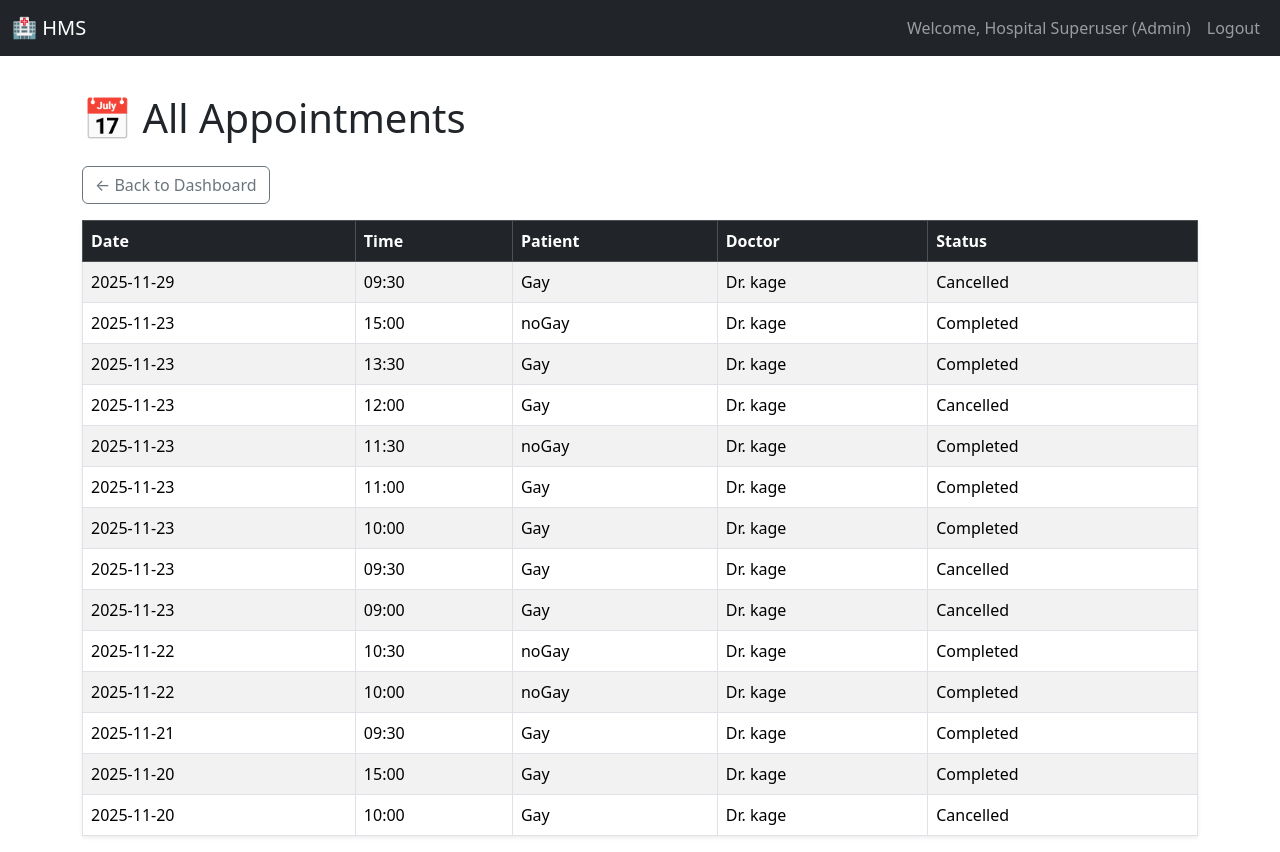
After one commit to ShivamHirwani/Hospital_Management, a Flask app: page /admin/appointments in a window 1280 px wide. The commit adds this page. Run offline with Flask 3, Linux system fonts and the light colour scheme; a user stored in the database is signed in.

Commit message:
modified:   app.py  	modified:   instance/hms.db  	new file:   templates/admin_all_appointments.html  	modified:   templates/admin_dashboard.html

```diff
--- a/app.py
+++ b/app.py
@@ -150,6 +150,20 @@ def admin_dashboard():
         'upcoming_appointments': upcoming_appointments
     }
     return render_template('admin_dashboard.html', **context)
+
+@app.route('/admin/appointments')
+@role_required('Admin')   # only admin can view this page
+def admin_all_appointments():
+    # Fetch every appointment from the database
+    appointments = Appointment.query.order_by(
+        Appointment.date.desc(),
+        Appointment.time.desc()
+    ).all()
+
+    return render_template(
+        'admin_all_appointments.html',
+        appointments=appointments
+    )
 
 # --- ADMIN APPOINTMENT MANAGEMENT (Cancel/Update) ---
 
--- /dev/null
+++ b/templates/admin_all_appointments.html
@@ -0,0 +1,38 @@
+{% extends "base.html" %}
+{% block title %}All Appointments | Admin{% endblock %}
+{% block content %}
+
+<h1 class="mb-4">📅 All Appointments</h1>
+
+<a href="{{ url_for('admin_dashboard') }}" class="btn btn-outline-secondary mb-3">← Back to Dashboard</a>
+
+{% if appointments %}
+<table class="table table-bordered table-striped shadow-sm">
+    <thead class="table-dark">
+        <tr>
+            <th>Date</th>
+            <th>Time</th>
+            <th>Patient</th>
+            <th>Doctor</th>
+            <th>Status</th>
+        </tr>
+    </thead>
+
+    <tbody>
+        {% for appt in appointments %}
+        <tr>
+            <td>{{ appt.date }}</td>
+            <td>{{ appt.time }}</td>
+            <td>{{ appt.patient.user.name }}</td>
+            <td>Dr. {{ appt.doctor.user.name }}</td>
+            <td>{{ appt.status }}</td>
+        </tr>
+        {% endfor %}
+    </tbody>
+</table>
+
+{% else %}
+<div class="alert alert-info">No appointments found in the system.</div>
+{% endif %}
+
+{% endblock %}
--- a/templates/admin_dashboard.html
+++ b/templates/admin_dashboard.html
@@ -29,7 +29,7 @@
             <div class="card-header">Total Appointments</div>
             <div class="card-body">
                 <h2 class="card-title">{{ total_appointments }}</h2>
-                <a href="#" class="btn btn-light btn-sm mt-2">View All Appointments</a>
+<a href="{{ url_for('admin_all_appointments') }}" class="btn btn-light btn-sm mt-2">View All Appointments</a>
             </div>
         </div>
     </div>
```
Also changed, not shown: instance/hms.db.
